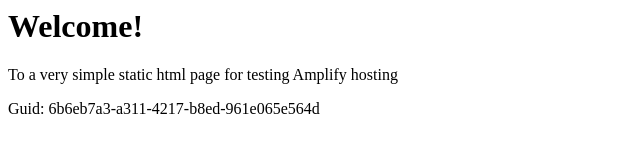
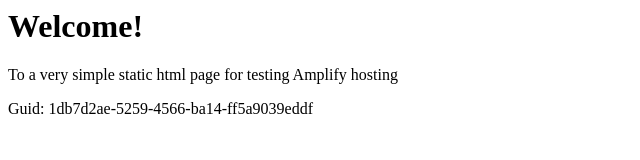
Before and after one commit to aws-aemilia-icn/Github-PR-Commit-Integration-Test-DoNotTouch-GitHubWebhookPushCanaryTest-v1-preprod-ap-northeast-2, a website: page src/index.html in a window 1280 px wide. Shown: the full height of the page, 0-640 px from the left. Drawn offline with Linux system fonts and the light colour scheme.

Commit message:
commit from integ tests

```diff
--- a/src/index.html
+++ b/src/index.html
@@ -12,6 +12,6 @@
 <body>
     <h1>Welcome!</h1>
     <p>To a very simple static html page for testing Amplify hosting</p>
-    <p>Guid: 6b6eb7a3-a311-4217-b8ed-961e065e564d</p></body>
+    <p>Guid: 1db7d2ae-5259-4566-ba14-ff5a9039eddf</p></body>
 
 </html>
```
